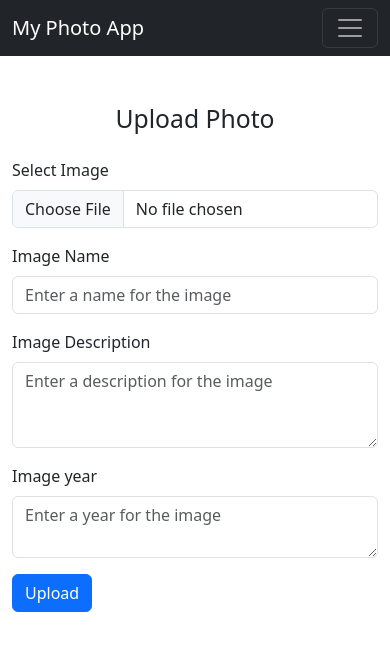
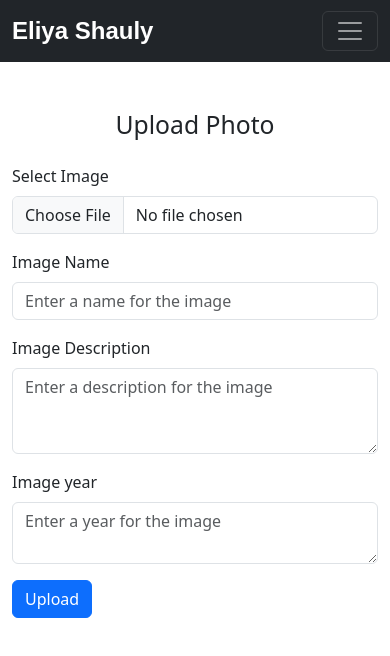
Before and after one commit to Nadav-Imergreen/eliyashaulyWebsite, a React (Create React App) app: page /upload in a window 390 px wide. Shown: the top 656 px of the page. Built offline with nearby package versions, Linux system fonts and the light colour scheme.

Commit message:
year devision

```diff
--- /dev/null
+++ b/public/404.html
@@ -0,0 +1,33 @@
+<!DOCTYPE html>
+<html>
+  <head>
+    <meta charset="utf-8">
+    <meta name="viewport" content="width=device-width, initial-scale=1">
+    <title>Page Not Found</title>
+
+    <style media="screen">
+      body { background: #ECEFF1; color: rgba(0,0,0,0.87); font-family: Roboto, Helvetica, Arial, sans-serif; margin: 0; padding: 0; }
+      #message { background: white; max-width: 360px; margin: 100px auto 16px; padding: 32px 24px 16px; border-radius: 3px; }
+      #message h3 { color: #888; font-weight: normal; font-size: 16px; margin: 16px 0 12px; }
+      #message h2 { color: #ffa100; font-weight: bold; font-size: 16px; margin: 0 0 8px; }
+      #message h1 { font-size: 22px; font-weight: 300; color: rgba(0,0,0,0.6); margin: 0 0 16px;}
+      #message p { line-height: 140%; margin: 16px 0 24px; font-size: 14px; }
+      #message a { display: block; text-align: center; background: #039be5; text-transform: uppercase; text-decoration: none; color: white; padding: 16px; border-radius: 4px; }
+      #message, #message a { box-shadow: 0 1px 3px rgba(0,0,0,0.12), 0 1px 2px rgba(0,0,0,0.24); }
+      #load { color: rgba(0,0,0,0.4); text-align: center; font-size: 13px; }
+      @media (max-width: 600px) {
+        body, #message { margin-top: 0; background: white; box-shadow: none; }
+        body { border-top: 16px solid #ffa100; }
+      }
+    </style>
+  </head>
+  <body>
+    <div id="message">
+      <h2>404</h2>
+      <h1>Page Not Found</h1>
+      <p>The specified file was not found on this website. Please check the URL for mistakes and try again.</p>
+      <h3>Why am I seeing this?</h3>
+      <p>This page was generated by the Firebase Command-Line Interface. To modify it, edit the <code>404.html</code> file in your project's configured <code>public</code> directory.</p>
+    </div>
+  </body>
+</html>
--- a/src/App.js
+++ b/src/App.js
@@ -1,6 +1,6 @@
 import React from "react";
-import { BrowserRouter as Router, Route, Routes } from "react-router-dom";
-import { Container, Nav, Navbar } from "react-bootstrap";
+import {BrowserRouter as Router, Route, Routes} from "react-router-dom";
+import {Container, Nav, Navbar} from "react-bootstrap";
 import Gallery from "./components/Gallery";
 import PaintingsByYear from "./components/PaintingsByYear";
 import UploadPhoto from "./components/UploadPhoto";
@@ -11,8 +11,15 @@
         <Router>
             <Navbar bg="dark" variant="dark" expand="lg" sticky="top">
                 <Container>
-                    <Navbar.Brand href="/">My Photo App</Navbar.Brand>
-                    <Navbar.Toggle aria-controls="basic-navbar-nav" />
+                    <Navbar.Brand href="/"
+                                  style={{
+                                      fontFamily: "'Cochin', sans-serif", // Replace with your desired font
+                                      fontSize: '24px', // Adjust size as needed
+                                      fontWeight: 'bold', // Optional
+                                  }}
+                    >
+                        Eliya Shauly</Navbar.Brand>
+                    <Navbar.Toggle aria-controls="basic-navbar-nav"/>
                     <Navbar.Collapse id="basic-navbar-nav">
                         <Nav className="me-auto">
                             <Nav.Link href="/gallery">Gallery</Nav.Link>
@@ -24,11 +31,11 @@
             </Navbar>
 
             <Routes>
-                <Route path="/" element={<Gallery />} />
-                <Route path="/gallery" element={<Gallery />} />
-                <Route path="/gallery/:year" element={<PaintingsByYear />} />
-                <Route path="/about" element={<About />} />
-                <Route path="/upload" element={<UploadPhoto />} />
+                <Route path="/" element={<Gallery/>}/>
+                <Route path="/gallery" element={<Gallery/>}/>
+                <Route path="/gallery/:year" element={<PaintingsByYear/>}/>
+                <Route path="/about" element={<About/>}/>
+                <Route path="/upload" element={<UploadPhoto/>}/>
             </Routes>
         </Router>
     );
--- a/src/components/UploadPhoto.js
+++ b/src/components/UploadPhoto.js
@@ -1,6 +1,7 @@
 import React, { useState } from "react";
 import { uploadImageToStorage, saveImageUrls } from "../services/imagesStorage";
 import { Form, Button, Container, Alert, Row, Col } from "react-bootstrap";
+import Loading from "./Loading";
 
 const UploadPhoto = () => {
     const [imageUpload, setImageUpload] = useState(null);
@@ -9,6 +10,7 @@
     const [imageYear, setImageYear] = useState("");
     const [error, setError] = useState("");
     const [success, setSuccess] = useState("");
+    const [loading, setLoading] = useState(false);
 
     const uploadFile = async () => {
         if (!imageUpload) {
@@ -18,6 +20,7 @@
         }
 
         try {
+            setLoading(true);
             setError("");
             setSuccess("");
 
@@ -39,6 +42,9 @@
             setImageDescription("");
         } catch (error) {
             setError("Error uploading file: " + error.message);
+        }
+        finally {
+            setLoading(false);
         }
     };
 
@@ -95,6 +101,7 @@
                         <Button variant="primary" onClick={uploadFile}>
                             Upload
                         </Button>
+                        {loading && <Loading />}
                     </Form>
                 </Col>
             </Row>
```
Also changed, not shown: firebase.json, 7 other files (tests, documents, lock files or other folders).
